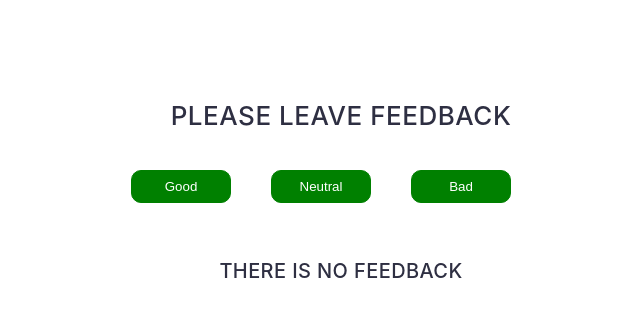
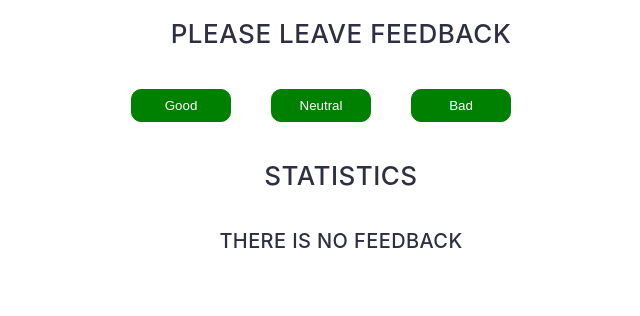
Before and after one commit to Oksanamarusich/goit-react-hw-02-feedback, a React (Create React App) app: page / in a window 1280 px wide. Shown: the top 316 px of the page, without its empty margins (299-939 px from the left). Built offline with nearby package versions, Linux system fonts and the light colour scheme.

Commit message:
add changes

```diff
--- a/src/components/App.jsx
+++ b/src/components/App.jsx
@@ -1,11 +1,95 @@
 import React from "react";
-import { Feedback } from "./Feedback";
+import { Section } from "./Section/Section";
+import { FeedbackOptions } from "./FeedbackOptions/FeedbackOptions ";
+import { Statistics } from "./Statistics/Statistics";
 
 
-export const App = () => {
-  return (
-    <div>
-      <Feedback />
-    </div>
-  );
-};
+export class App extends React.Component {
+    state = {
+  good: 0,
+  neutral: 0,
+  bad: 0,
+}
+
+handelIncrementGood=()=> {
+        this.setState(prevState => {
+            return {
+                good: prevState.good + 1,
+
+}
+        })
+    }
+
+handelIncrementNeutral = () => {
+        this.setState(prevState => {
+            return {
+                neutral: prevState.neutral + 1,
+
+}
+        })
+    }
+
+handelIncrementBad = () => {
+        this.setState(prevState => {
+            return {
+                bad: prevState.bad + 1,
+
+            }
+
+        })
+
+    }
+
+countTotalFeedback = () => {
+        const { good, neutral, bad } = this.state;
+        return good + neutral + bad;
+    }
+
+countPositiveFeedbackPercentage = () => {
+        const { good } = this.state;
+        return Math.round((good*100)/this.countTotalFeedback());
+     }
+
+    render() {
+        return <div>
+            <Section title="Please leave feedback">
+                <FeedbackOptions
+                       onGood={this.handelIncrementGood}
+                       onNeutral={this.handelIncrementNeutral}
+                       onBad = {this.handelIncrementBad} />
+
+            </Section>
+            <Section title = "Statistics">
+                <Statistics
+                    good={this.state.good}
+                    neutral={this.state.neutral}
+                    bad={this.state.bad}
+                    total={this.countTotalFeedback()}
+                    positivePercentage={this.countPositiveFeedbackPercentage()} />
+                </Section>
+
+
+        </div>
+
+
+    }
+}
+
+
+
+
+
+
+
+
+
+
+
+
+// export const App = () => {
+//   return (
+//     <div>
+//       <Feedback />
+//     </div>
+//   );
+// };
--- a/src/components/Feedback.jsx
+++ /dev/null
@@ -1,82 +0,0 @@
-
-import React from "react";
-import { Section } from "./Section/Section";
-import { FeedbackOptions } from "./FeedbackOptions/FeedbackOptions ";
-import { Statistics } from "./Statistics/Statistics";
-import { Notification } from "./Notification/Notification";
-
-export class Feedback extends React.Component {
-    state = {
-  good: 0,
-  neutral: 0,
-  bad: 0,
-  visible:false
-    }
-
-//     show = () => {
-//         this.setState({ visible: true });
-//     };
-
-//     hide = () => {
-//     this.setState({ visible: false });
-// }
-
-    handelIncrementGood=()=> {
-        this.setState(prevState => {
-            return {
-                good: prevState.good + 1,
-                visible:true,
-}
-        })
-    }
-    handelIncrementNeutral=()=> {
-        this.setState(prevState => {
-            return {
-                neutral: prevState.neutral + 1,
-                visible:true,
-}
-        })
-    }
-    handelIncrementBad = () => {
-        this.setState(prevState => {
-            return {
-                bad: prevState.bad + 1,
-                visible:true,
-            }
-
-        })
-
-    }
-
-    countTotalFeedback = () => {
-        const { good, neutral, bad } = this.state;
-        return good + neutral + bad;
-    }
-
-    countPositiveFeedbackPercentage = () => {
-        const { good } = this.state;
-        return (good*100)/this.countTotalFeedback();
-     }
-    render() {
-        return <Section title="Please leave feedback">
-            <FeedbackOptions
-                       onGood={this.handelIncrementGood}
-                       onNeutral={this.handelIncrementNeutral}
-                       onBad = {this.handelIncrementBad} />
-
-
-            {this.state.visible && <Statistics
-                good={this.state.good}
-                neutral={this.state.neutral}
-                bad={this.state.bad}
-                total={this.countTotalFeedback()}
-                positivePercentage={this.countPositiveFeedbackPercentage()} />}
-
-            {!this.state.visible && <Notification
-                message="There is no feedback"></Notification>}
-
-
-        </Section>
-
-    }
-}
--- a/src/components/FeedbackOptions/FeedbackOptions.styled.js
+++ b/src/components/FeedbackOptions/FeedbackOptions.styled.js
@@ -17,6 +17,6 @@ cursor:pointer;
 `
 
 export const ButtonContainer = styled.div`
-margin-bottom: 40px;
+
 
 `
--- a/src/components/Notification/Notification.jsx
+++ b/src/components/Notification/Notification.jsx
@@ -1,8 +1,7 @@
-import {NotificationContainer, TitleNotification} from "./Notification.styled"
+import { TitleNotification } from "./Notification.styled";
 
 
 export const Notification = ({ message }) => {
-    return <NotificationContainer>
-        <TitleNotification>There is no feedback</TitleNotification>
-    </NotificationContainer>
+    return  <TitleNotification>{message}</TitleNotification>
+
 }
--- a/src/components/Notification/Notification.styled.js
+++ b/src/components/Notification/Notification.styled.js
@@ -1,9 +1,8 @@
 import styled from "styled-components";
 
-export const NotificationContainer = styled.div`
+export const TitleNotification = styled.h2`
+margin: 0;
 
-`
-export const TitleNotification = styled.h2`
 text-transform: uppercase;
 font-weight: 500;
 font-size: 20px;
--- a/src/components/Section/Section.styled.js
+++ b/src/components/Section/Section.styled.js
@@ -1,16 +1,16 @@
 import styled from "styled-components";
 
 export const SectionContainer = styled.div`
-padding: 80px;
+
+padding: 20px 80px;
 display: flex;
   flex-direction: column;
   align-items: center;
-
 `
 
 export const SectionTitle = styled.h2`
+margin-top: 0;
 margin-bottom:40px;
-
 
 text-transform: uppercase;
 font-weight: 500;
--- a/src/components/Statistics/Statistics.jsx
+++ b/src/components/Statistics/Statistics.jsx
@@ -1,14 +1,17 @@
+
 import React from "react";
 import { StatisticsTitle, StatisticsContainer, StatisticsText } from "../Statistics/Statistics.styled"
+import {Notification} from "../Notification/Notification";
 
-export const Statistics = ({good, neutral, bad, total, positivePercentage}) => (
+export const Statistics = ({ good, neutral, bad, total, positivePercentage }) => (
     <StatisticsContainer>
-        <StatisticsTitle >Statistics</StatisticsTitle>
-            <StatisticsText>Good: {good}</StatisticsText>
-            <StatisticsText>Neutral: {neutral}</StatisticsText>
-            <StatisticsText>Bad: {bad}</StatisticsText>
-            <StatisticsText>Total: {total}</StatisticsText>
-            <StatisticsText>Positive feedback: {positivePercentage}%</StatisticsText>
+        {total === 0 ? <Notification
+            message="There is no feedback" />
+            : <><StatisticsText>Good: {good}</StatisticsText>
+                <StatisticsText>Neutral: {neutral}</StatisticsText>
+                <StatisticsText>Bad: {bad}</StatisticsText>
+                <StatisticsText>Total: {total}</StatisticsText>
+                <StatisticsText>Positive feedback: {positivePercentage}%</StatisticsText></>}
+    </StatisticsContainer>
 
-    </StatisticsContainer>
 )
--- a/src/components/Statistics/Statistics.styled.js
+++ b/src/components/Statistics/Statistics.styled.js
@@ -12,14 +12,12 @@ color: #2e2f42;
 `
 
 export const StatisticsContainer = styled.div`
-
-
-
 `
 
 export const StatisticsText = styled.p`
+margin-top: 0;
+margin-bottom: 10px;
 
-justify-content: center;
 font-weight: 500;
 font-size: 20px;
 line-height: 1.2;
```
